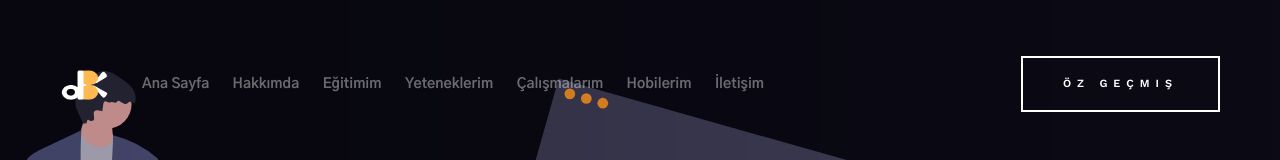
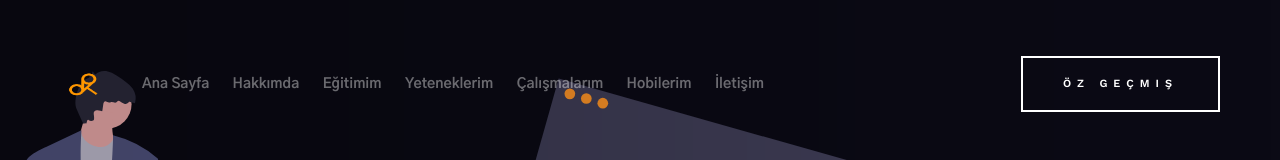
Before and after one commit to BeratKARATAS53/profile-blog-deploy, a plain HTML site: page index.html in a window 1280 px wide. Shown: the top 160 px of the page. Drawn offline with nearby package versions, Linux system fonts and the light colour scheme.

Commit message:
Logo updated

```diff
--- a/index.html
+++ b/index.html
@@ -49,7 +49,7 @@
 
         <div class="header-logo">
             <a href="index.html">
-                <img src="images/logo.png" alt="Homepage">
+                <img src="images/logo-v2.png" alt="Homepage">
             </a>
         </div>
 
```
Also changed, not shown: images/logo-v2.png (added).
